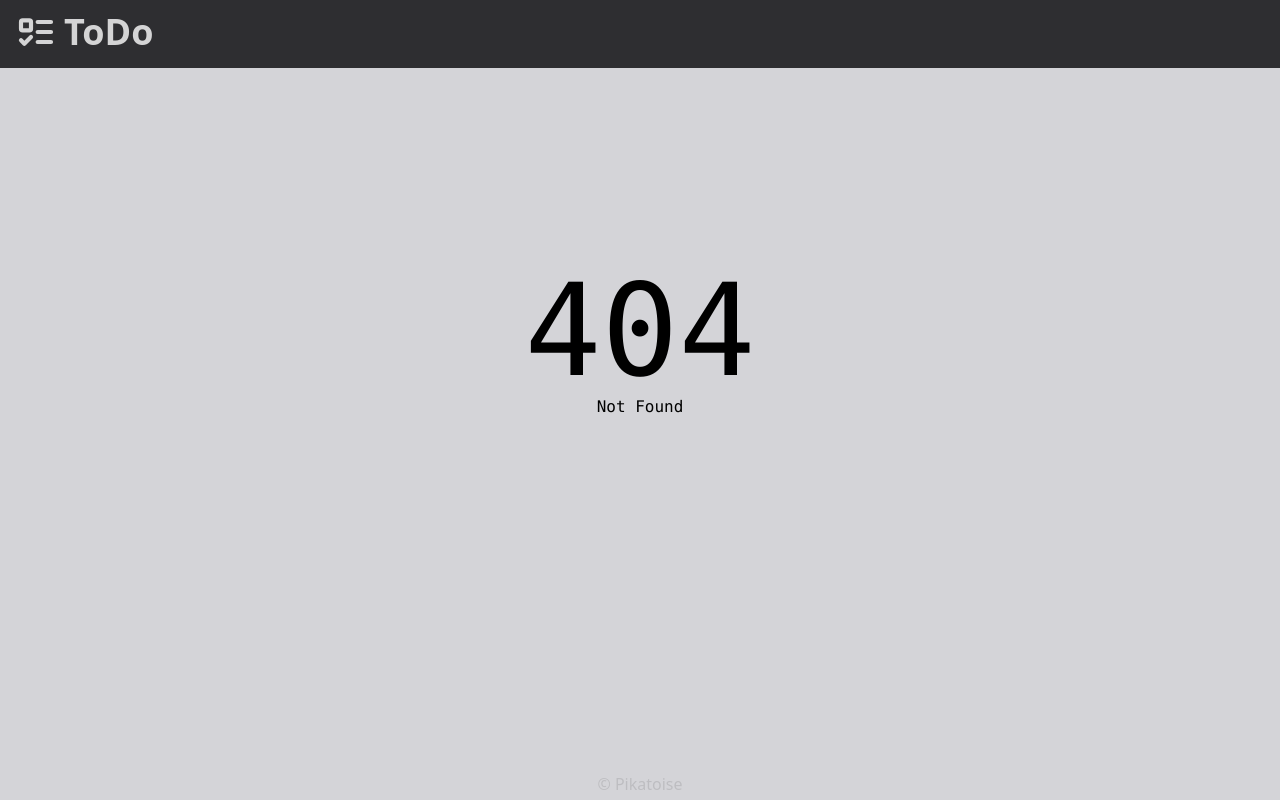
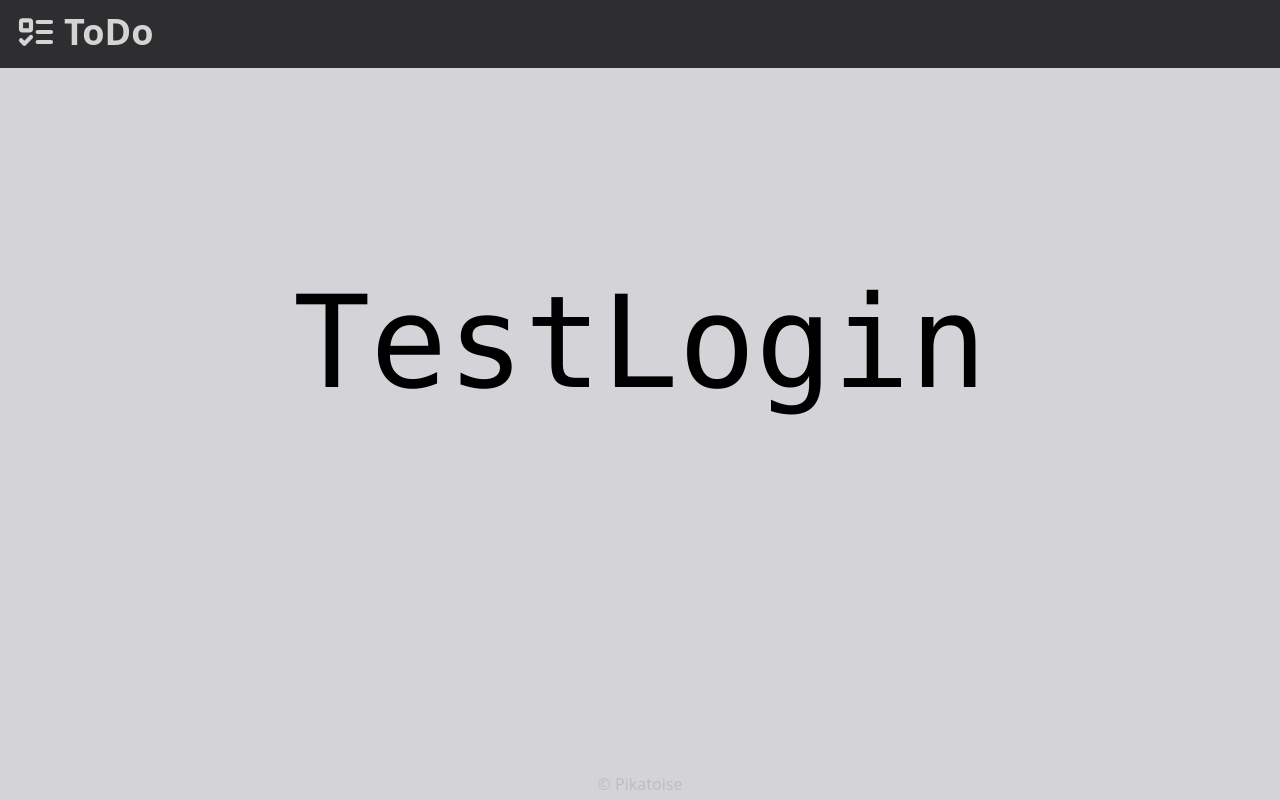
Before and after one commit to Pikatoise/ToDoWeb, a React (Vite) app in the folder Frontend/ToDo.React/: page /profile in a window 1280 px wide. Before the commit this address had no page. Built offline with nearby package versions, Linux system fonts and the light colour scheme.

Commit message:
add empty profile page

```diff
--- a/Frontend/ToDo.React/src/App.tsx
+++ b/Frontend/ToDo.React/src/App.tsx
@@ -5,6 +5,7 @@ import AuthPage from "@/pages/AuthPage";
 import NotFound from "@/pages/NotFound";
 import RequireAuth from "@/hoc/RequireAuth";
 import AuthProvider from "@/hoc/AuthProvider";
+import ProfilePage from "@/pages/ProfilePage";
 
 function App() {
     return (
@@ -20,6 +21,8 @@ function App() {
 
                         <Route path="/login" element={<AuthPage />} />
 
+                        <Route path="/profile" element={<ProfilePage />} />
+
                         <Route path="*" element={<NotFound />} />
                     </Route>
                 </Routes>
--- a/Frontend/ToDo.React/src/components/SidePanel/SidePanel.tsx
+++ b/Frontend/ToDo.React/src/components/SidePanel/SidePanel.tsx
@@ -41,7 +41,7 @@ const SidePanel: FC<SidePanelProps> = ({ ...props }) => {
     };
 
     const ProfileClick = () => {
-
+        navigate('/profile', { replace: true });
     };
 
     const AddFolder = () => {
--- /dev/null
+++ b/Frontend/ToDo.React/src/pages/ProfilePage.tsx
@@ -0,0 +1,16 @@
+import useAuth from "@/hooks/useAuth";
+import { FC } from 'react';
+
+const ProfilePage: FC = () => {
+    const auth = useAuth();
+
+    return (
+        <div className="h-3/4 flex justify-center items-center flex-col">
+            <p className="text-9xl font-mono">
+                {auth?.user?.Login}
+            </p>
+        </div>
+    );
+};
+
+export default ProfilePage;
```
